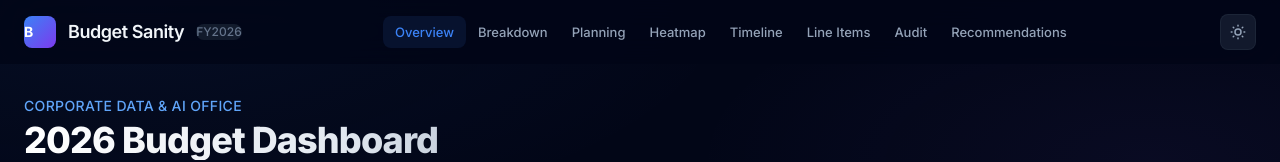
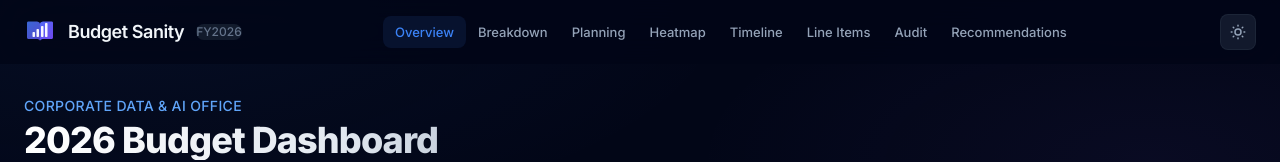
Before and after one commit to TonyLorino/Budget-Sanity, a website built with Vite: page index.html in a window 1280 px wide. Shown: the top 162 px of the page. Built offline with nearby package versions, Linux system fonts and the light colour scheme; some packages are replaced by stand-ins of ours; no server answers; the database is empty.

Commit message:
added logo

```diff
--- a/index.html
+++ b/index.html
@@ -5,6 +5,7 @@
   <meta name="viewport" content="width=device-width, initial-scale=1.0" />
   <title>CDO 2026 Budget Dashboard</title>
   <link href="https://fonts.googleapis.com/css2?family=Inter:wght@300;400;500;600;700;800;900&display=swap" rel="stylesheet">
+  <link rel="icon" type="image/svg+xml" href="/logo.svg" />
   <link rel="stylesheet" href="/src/style.css" />
   <script>
     // Apply theme immediately to prevent flash of wrong theme
@@ -19,7 +20,7 @@
   <nav id="navbar" class="fixed top-0 left-0 right-0 z-50 backdrop-blur-xl bg-slate-950/80 border-b border-slate-800/50 transition-all duration-300">
     <div class="max-w-[1440px] mx-auto px-6 h-16 flex items-center justify-between">
       <div class="flex items-center gap-3">
-        <div class="w-8 h-8 rounded-lg bg-gradient-to-br from-blue-500 to-violet-600 flex items-center justify-center text-white font-bold text-sm">B</div>
+        <img src="/logo.svg" alt="Budget Sanity" class="w-8 h-8" />
         <span class="text-lg font-semibold tracking-tight">Budget Sanity</span>
         <span class="text-xs font-medium text-slate-500 bg-slate-800/60 px-2 py-0.5 rounded-full">FY2026</span>
       </div>
```
Also changed, not shown: public/logo.svg (added).
